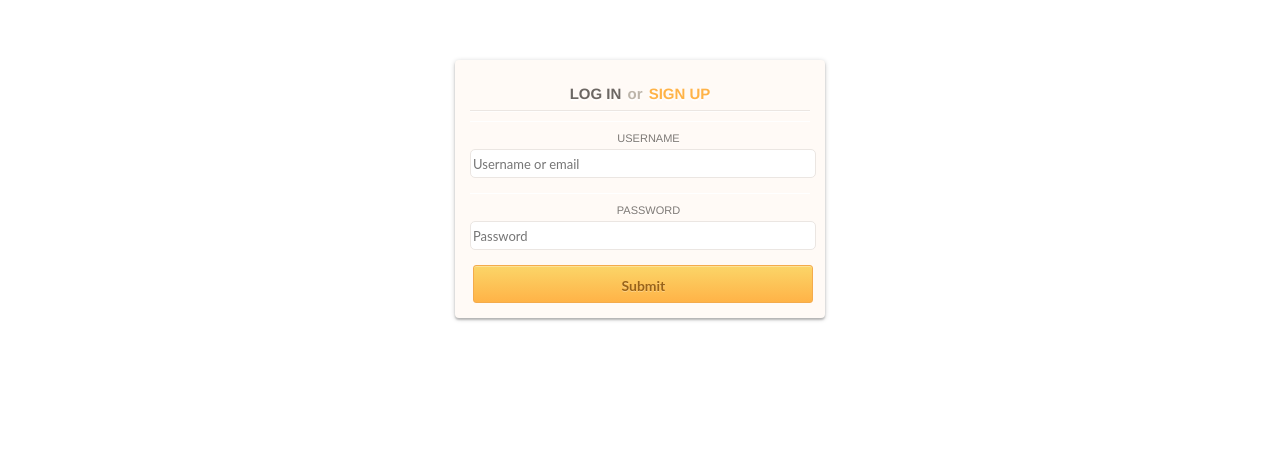
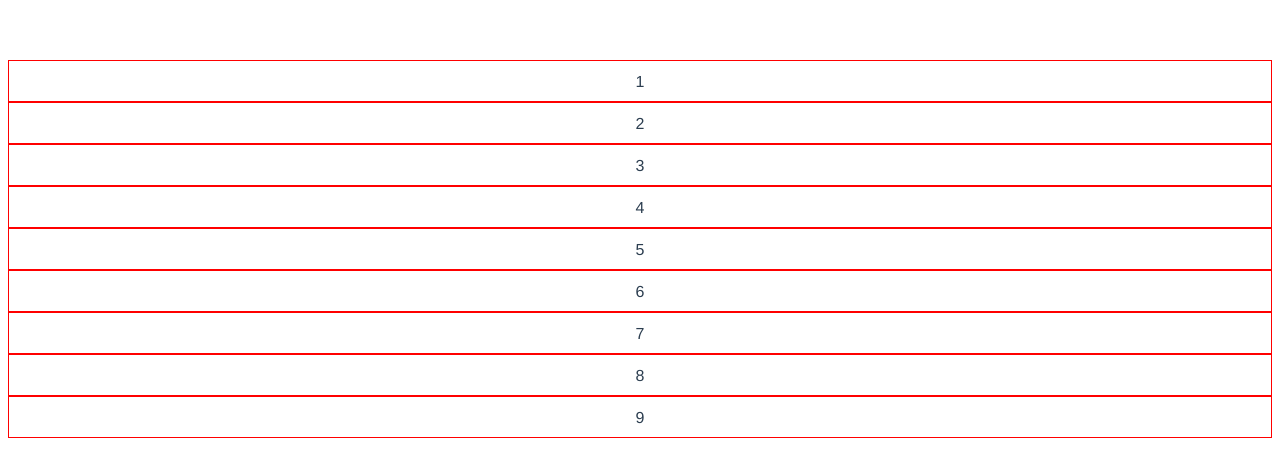
Before and after one commit to scripterkaran/tic-tac-toe, a Vue app in the folder app/vue_app/: page /#/ in a window 1280 px wide. Shown: the top 462 px of the page. Built offline with nearby package versions, Linux system fonts and the light colour scheme.

Commit message:
more refined structure for move set and app sync with components

```diff
--- a/app/vue_app/src/components/Board.vue
+++ b/app/vue_app/src/components/Board.vue
@@ -1,12 +1,10 @@
 <template>
   <div class="board">
-      <table>
-        <tr v-for="i in 3">
-            <td v-for="i in 3">
-              <board-slot :user_selection="user_selection"></board-slot>
-            </td>
-        </tr>
-      </table>
+    <div>
+      <div v-for="move in moves">
+        <board-slot :move="move" @moveMarked="moveMarked"></board-slot>
+      </div>
+    </div>
   </div>
 </template>
 
@@ -14,19 +12,38 @@
   import BoardSlot from './BoardSlot.vue'
 
   export default {
-      props:{},
-      data(){
-          return {
-              user_selection: 'O'
-          }
+    props: {},
+    data(){
+      return {
+        user_selection: 'O',
+        markedIndex: [],
+        moves: []
+      }
+    },
+    mounted(){
+      while (this.moves.length < 9)
+        this.moves.push({'position': this.moves.length + 1, 'symbol': ''});
+    },
+    components: {BoardSlot},
+    methods: {
+      moveMarked(args){
+        //emit a http call
+//        this.markedIndex.concat([args])
+        let moved = this.moves[args - 1]
+        moved.symbol = 'X'
+        this.emitOtherPlayer()
       },
-      components : {BoardSlot}
+      emitOtherPlayer(){ // needs work ofcourse
+        var randomItem = this.moves[Math.floor(Math.random() * this.moves.length)]
+        randomItem.symbol = "O"
+      }
+    }
   }
 </script>
 
 
 <style>
-  .board table{
+  .board table {
     margin: 0 auto;
   }
 </style>
--- a/app/vue_app/src/components/BoardSlot.vue
+++ b/app/vue_app/src/components/BoardSlot.vue
@@ -1,30 +1,27 @@
 <template>
   <div class="slot-box" @click="markMove">
-    <span> {{text}}</span></div>
+    {{move.position}}
+    <span> {{move.symbol}}</span></div>
 </template>
 
 <script>
   export default {
-      props: ['user_selection'],
-      data(){
-          return{
-              text: ''
-          }
+    props: ['index', 'move'],
+    methods: {
+      markMove(){
+        this.$emit('moveMarked', this.move.position)
       },
-      methods:{
-        markMove(){
-            this.text = this.user_selection
-        }
-      }
+    }
   }
 </script>
 
 <style scoped>
-  .slot-box{
+  .slot-box {
     border: 1px solid red;
     min-height: 40px;
     min-width: 40px;
   }
+
   .slot-box span {
     text-transform: uppercase;
     font-size: 18px;
--- a/app/vue_app/src/router/index.js
+++ b/app/vue_app/src/router/index.js
@@ -9,8 +9,8 @@ export default new Router({
   routes: [
     {
       path: '/',
-      name: 'Login',
-      component: Login
+      name: 'gameBoard',
+      component: Board
     }
   ]
 })
```
